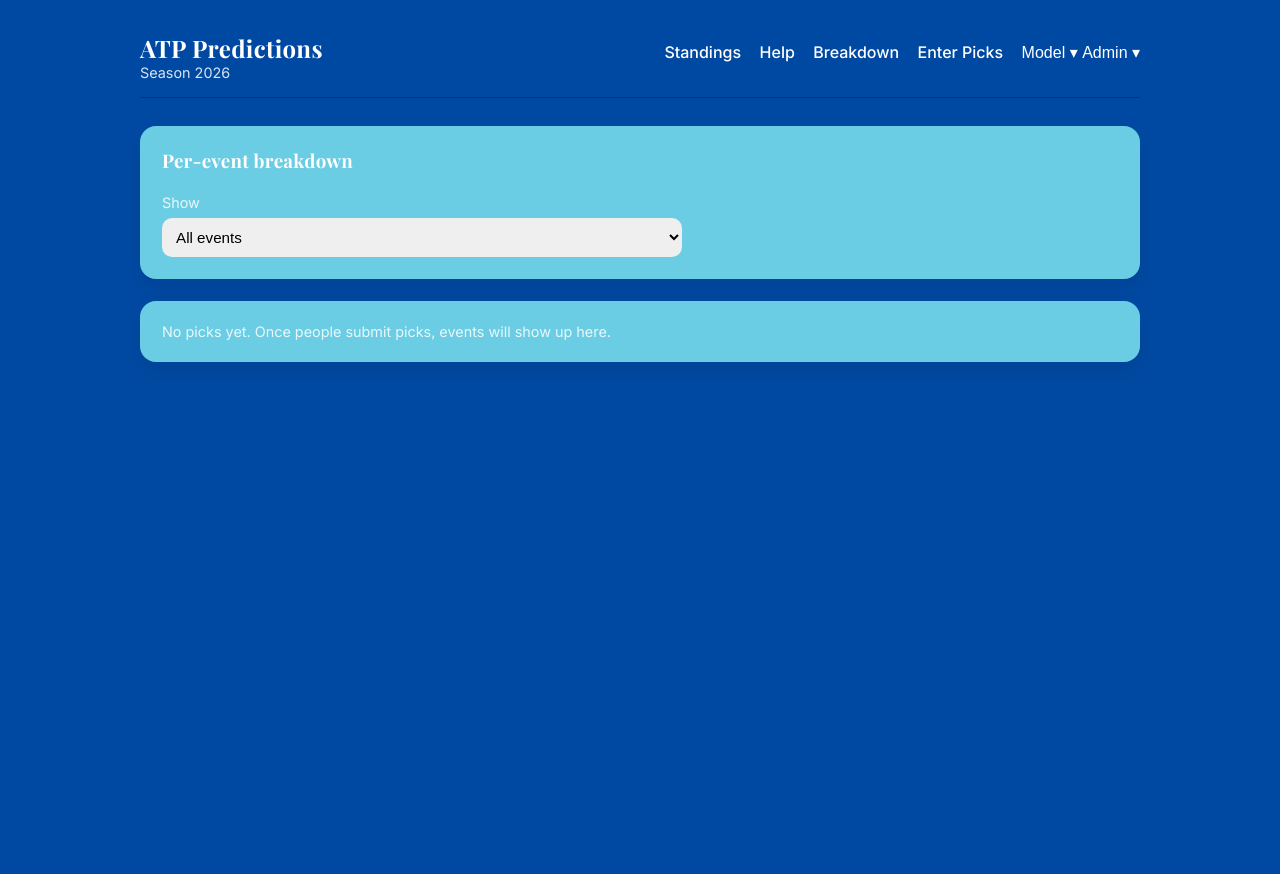
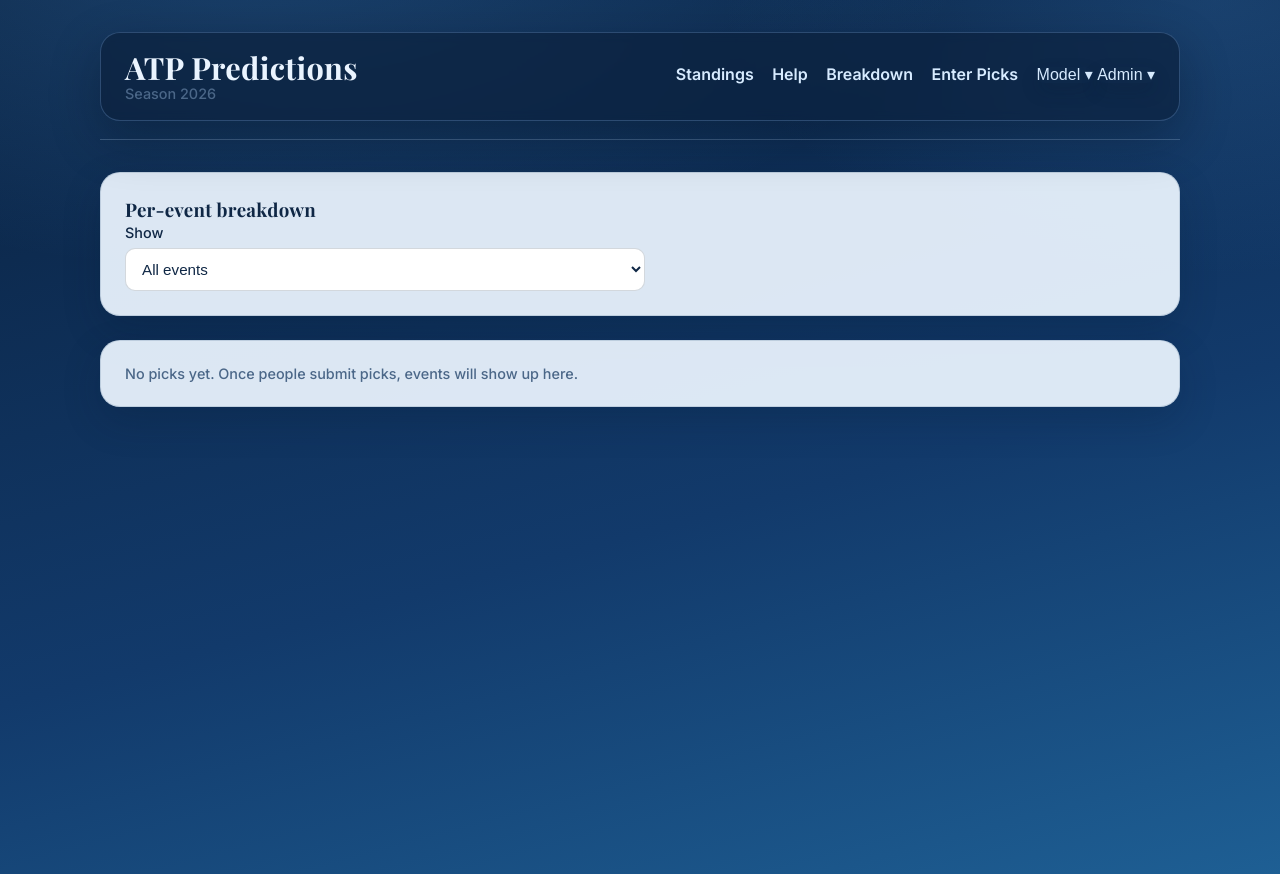
Before and after one commit to apartha13/atpTennisPredictions, a FastAPI app: page /breakdown in a window 1280 px wide. Before the commit the page ends 362 px from the top, so only its background shows below. Run offline with FastAPI, Linux system fonts and the light colour scheme; parts of the project's set-up code (start-up, migrations or seed data) failed here and were passed over.

Commit message:
richer page atmosphere

```diff
--- a/templates/base.html
+++ b/templates/base.html
@@ -14,33 +14,72 @@
 
         <style>
           :root {
-            --bg-blue: #0049a2;
-            --card-blue: #6acde3;
-            --text-white: #ffffff;
-            --text-muted: rgba(255,255,255,0.85);
-            --border-light: rgba(0, 0, 0, 0.25);
+            --bg-deep: #0a2240;
+            --bg-mid: #123a6b;
+            --bg-glow: #1e5f94;
+
+            --panel: rgba(9, 28, 54, 0.58);
+            --panel-border: rgba(146, 197, 255, 0.24);
+
+            --card: rgba(236, 246, 255, 0.93);
+            --card-border: rgba(12, 51, 92, 0.14);
+
+            --text-strong: #eaf4ff;
+            --text-main: #0f2745;
+            --text-muted: #4b6788;
+            --text-link: #d7ebff;
+
+            --border-soft: rgba(15, 39, 69, 0.18);
+            --focus-ring: rgba(73, 166, 255, 0.48);
+
+            --space-1: 6px;
+            --space-2: 10px;
+            --space-3: 14px;
+            --space-4: 18px;
+            --space-5: 24px;
+            --space-6: 32px;
+
+            --radius-sm: 10px;
+            --radius-md: 14px;
+            --radius-lg: 20px;
           }
 
           body {
             font-family: 'Inter', system-ui, -apple-system, Segoe UI, Roboto, Arial, sans-serif;
-            background: var(--bg-blue);
-            color: var(--text-white);
-            max-width: 1000px;
+            background:
+              radial-gradient(1200px 600px at 20% -10%, rgba(83, 170, 255, 0.24), transparent 60%),
+              radial-gradient(900px 500px at 95% 0%, rgba(72, 142, 211, 0.20), transparent 55%),
+              linear-gradient(165deg, var(--bg-deep), var(--bg-mid) 58%, var(--bg-glow));
+            color: var(--text-strong);
+            max-width: 1080px;
             margin: 0 auto;
-            padding: 32px 20px;
+            padding: var(--space-6) var(--space-5) 42px;
+            min-height: 100vh;
           }
 
           h1, h2, h3, h4 {
             font-family: 'Playfair Display', serif;
             letter-spacing: 0.3px;
+            margin: 0;
+          }
+
+          h2 {
+            font-size: clamp(1.55rem, 2.4vw, 2rem);
+            line-height: 1.1;
           }
 
           header {
             display: flex;
             align-items: baseline;
             justify-content: space-between;
-            gap: 16px;
-            margin-bottom: 12px;
+            gap: var(--space-4);
+            margin-bottom: var(--space-3);
+            background: var(--panel);
+            border: 1px solid var(--panel-border);
+            border-radius: var(--radius-lg);
+            padding: var(--space-4) var(--space-5);
+            box-shadow: 0 18px 50px rgba(2, 11, 24, 0.32);
+            backdrop-filter: blur(5px);
           }
 
           .nav-dropdown {
@@ -52,7 +91,7 @@
             margin-top: 0;
             padding: 0;
             background: transparent;
-            color: var(--text-white);
+            color: var(--text-link);
             border: none;
             font-weight: 500;
             cursor: pointer;
@@ -93,14 +132,14 @@
             }
 
           nav a {
-            color: var(--text-white);
+            color: var(--text-link);
             text-decoration: none;
-            margin-right: 14px;
-            font-weight: 500;
+            margin-right: var(--space-3);
+            font-weight: 600;
           }
 
           nav a:hover {
-            text-decoration: underline;
+            color: #ffffff;
           }
 
           .nav-dropdown button {
@@ -114,16 +153,30 @@
 
           hr {
             border: none;
-            border-top: 1px solid var(--border-light);
-            margin: 16px 0 28px;
+            border-top: 1px solid rgba(190, 222, 255, 0.25);
+            margin: var(--space-4) 0 var(--space-6);
           }
 
           .card {
-            background: var(--card-blue);
-            border-radius: 16px;
-            padding: 22px;
-            margin: 22px 0;
-            box-shadow: 0 10px 24px rgba(0,0,0,0.08);
+            background: var(--card);
+            border: 1px solid var(--card-border);
+            color: var(--text-main);
+            border-radius: var(--radius-lg);
+            padding: var(--space-5);
+            margin: var(--space-5) 0;
+            box-shadow: 0 14px 38px rgba(6, 26, 52, 0.20);
+          }
+
+          .card h1,
+          .card h2,
+          .card h3,
+          .card h4,
+          .card p,
+          .card label,
+          .card li,
+          .card td,
+          .card th {
+            color: var(--text-main);
           }
 
           table {
@@ -134,14 +187,14 @@
           }
 
           th, td {
-            border-bottom: 1px solid var(--border-light);
-            padding: 10px 8px;
+            border-bottom: 1px solid var(--border-soft);
+            padding: var(--space-2) var(--space-1);
             text-align: left;
           }
 
           th {
             font-weight: 600;
-            color: var(--text-white);
+            color: #163a63;
           }
 
           td.points {
@@ -159,33 +212,53 @@
           .leader-bronze { background: rgba(205, 127, 50, 0.18); }
 
           input, select {
-            padding: 10px;
-            margin-top: 6px;
+            padding: 11px 12px;
+            margin-top: var(--space-1);
             width: 100%;
             max-width: 520px;
-            border-radius: 10px;
-            border: none;
+            border-radius: var(--radius-sm);
+            border: 1px solid var(--border-soft);
+            background: #ffffff;
+            color: #0f2745;
             font-size: 0.95rem;
+            transition: border-color 0.18s ease, box-shadow 0.18s ease, transform 0.18s ease;
+          }
+
+          input:focus,
+          select:focus {
+            outline: none;
+            border-color: #4ea1f0;
+            box-shadow: 0 0 0 4px var(--focus-ring);
           }
 
           button {
-            margin-top: 12px;
-            padding: 10px 16px;
-            border: none;
-            background: #111;
-            color: #fff;
-            border-radius: 12px;
+            margin-top: var(--space-3);
+            padding: 10px 17px;
+            border: 1px solid rgba(7, 28, 56, 0.28);
+            background: linear-gradient(180deg, #153f70, #0f2f58);
+            color: #f7fbff;
+            border-radius: var(--radius-sm);
             font-weight: 600;
             cursor: pointer;
+            box-shadow: 0 8px 18px rgba(8, 26, 50, 0.2);
+            transition: transform 0.18s ease, box-shadow 0.18s ease, filter 0.18s ease;
           }
 
           button:hover {
-            opacity: 0.9;
+            filter: brightness(1.05);
+            transform: translateY(-1px);
+            box-shadow: 0 10px 22px rgba(8, 26, 50, 0.26);
+          }
+
+          button:active {
+            transform: translateY(0);
+            filter: brightness(0.98);
           }
 
           .muted {
             color: var(--text-muted);
             font-size: 0.9rem;
+            font-weight: 500;
           }
           .pie {
             max-width: 720px;
@@ -358,7 +431,7 @@
 <body>
   <header>
     <div>
-      <h2 style="margin:0;">ATP Predictions</h2>
+      <h2>ATP Predictions</h2>
       <div class="muted">Season {{year}}</div>
     </div>
     <nav>
```
